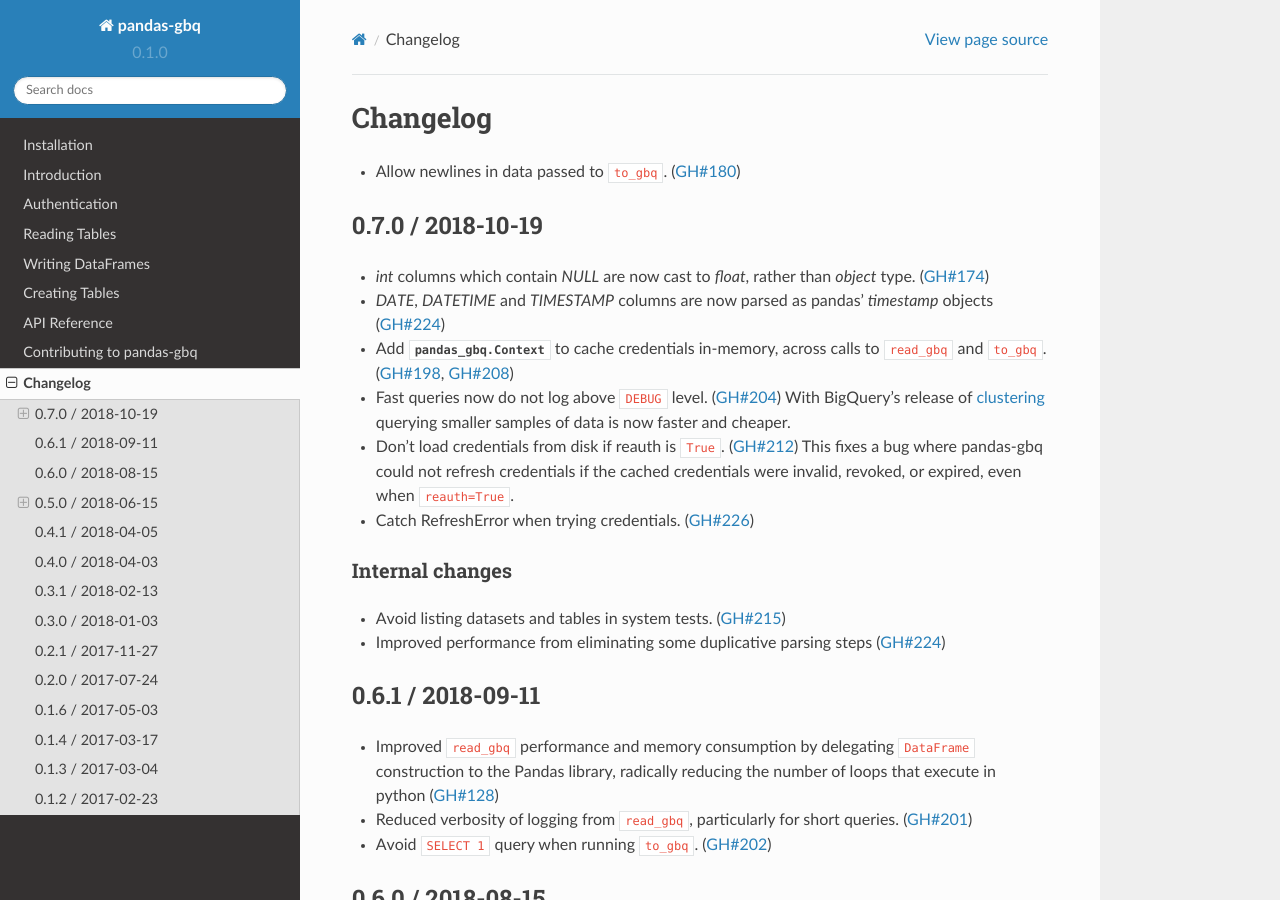
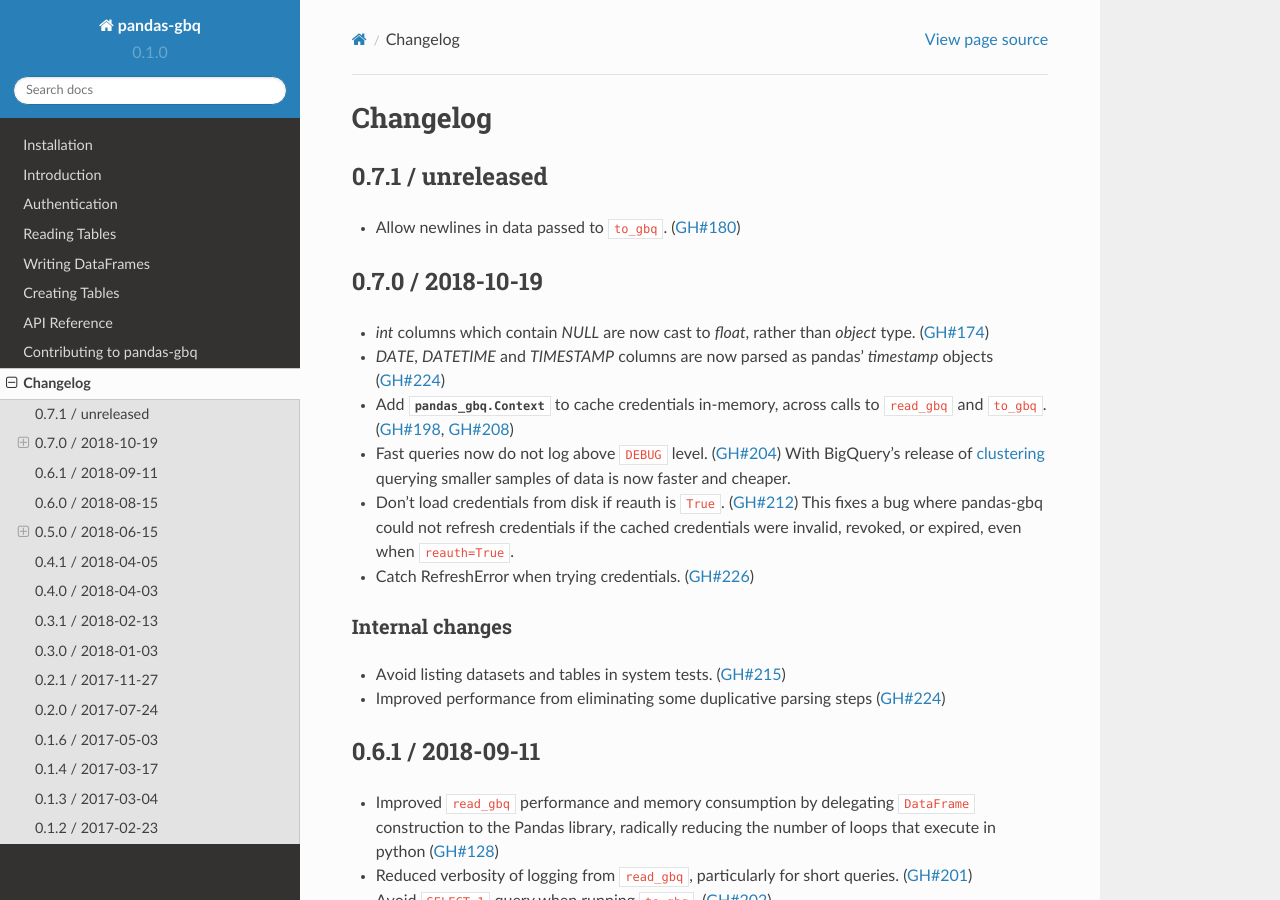
Before and after one commit to googleapis/python-bigquery-pandas, a Sphinx documentation site: the page built from docs/source/changelog.rst, in a window 1280 px wide and 900 px high. Built offline with Sphinx 7.4.7 and the Read the Docs theme 2.0.0, drawn with Linux system fonts in a browser that asks for light colours.

Commit message:
Add version header to changelog

```diff
--- a/docs/source/changelog.rst
+++ b/docs/source/changelog.rst
@@ -1,5 +1,10 @@
 Changelog
 =========
+
+.. _changelog-0.7.1:
+
+0.7.1 / unreleased
+--------------------
 
 - Allow newlines in data passed to ``to_gbq``. (:issue:`180`)
 
```
